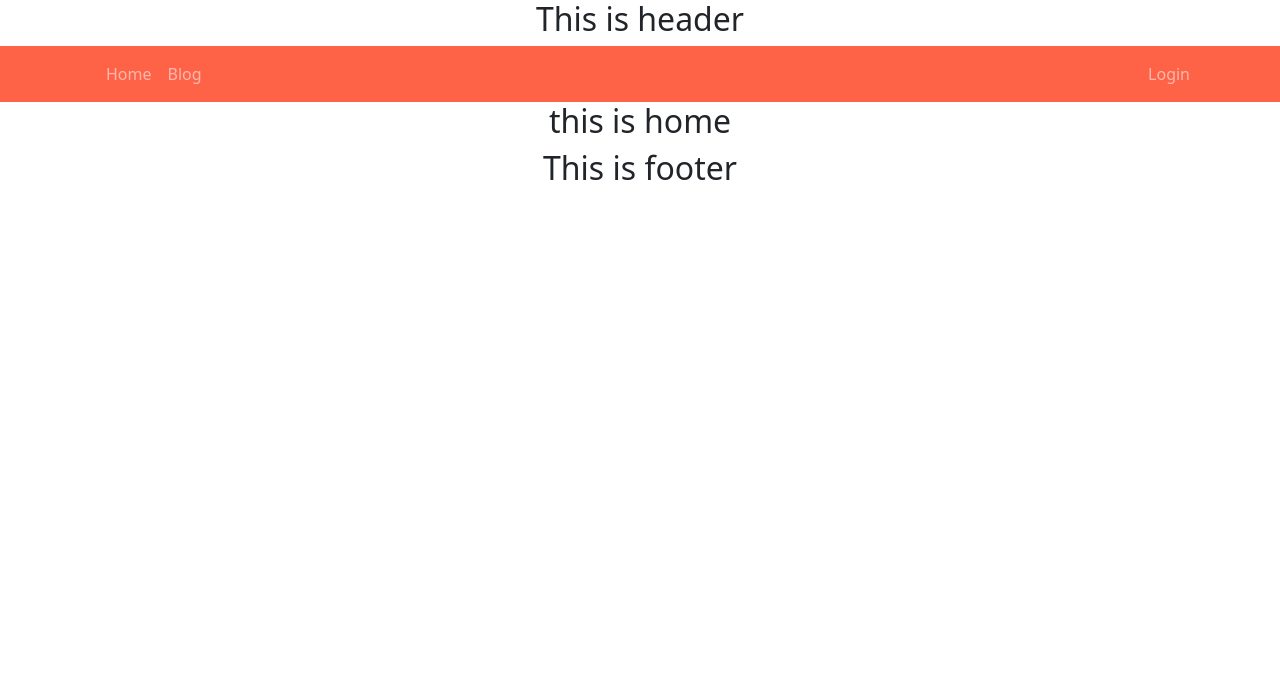
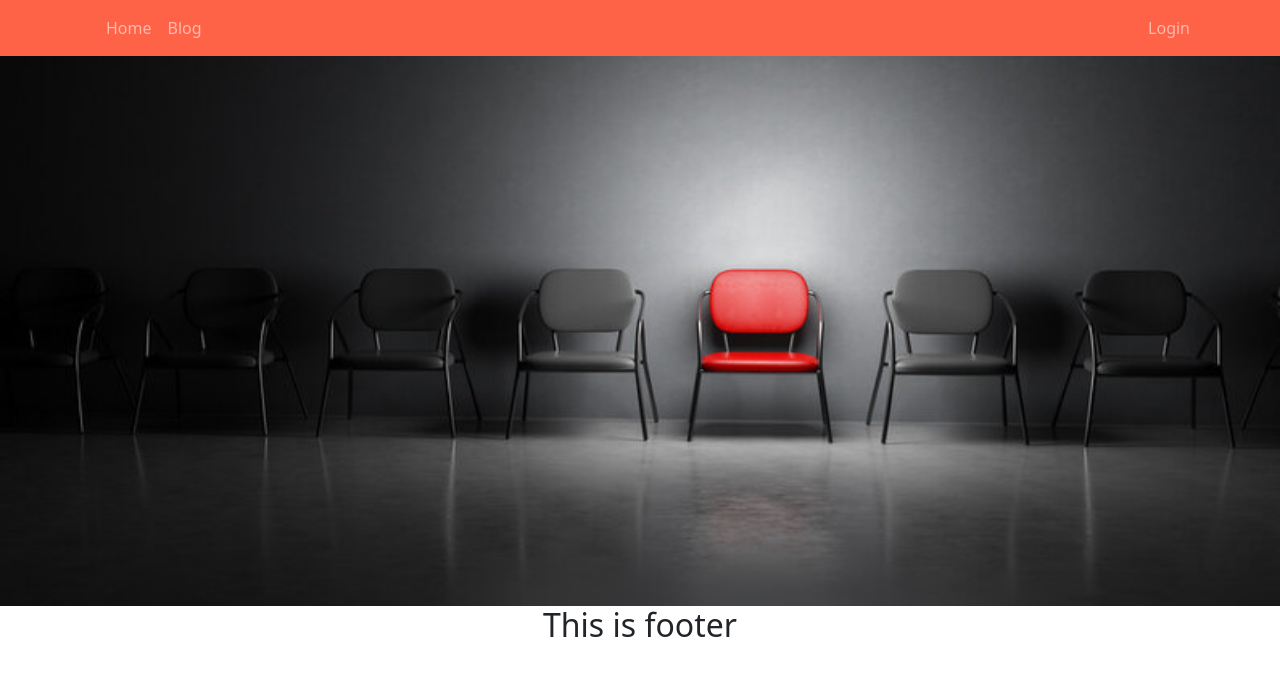
Before and after one commit to mousumiaktar/furniture-mart-client-side, a React (Create React App) app: page / in a window 1280 px wide. Shown: the top 676 px of the page. Built offline with nearby package versions, Linux system fonts and the light colour scheme.

Commit message:
bannaer added

```diff
--- /dev/null
+++ b/src/components/Banner/Banner.css
@@ -0,0 +1,4 @@
+.banner-area img{
+    width: 100%;
+    height: 550px;
+}
--- /dev/null
+++ b/src/components/Banner/Banner.js
@@ -0,0 +1,15 @@
+import React from 'react';
+import banner from '../../images/banner/banner-2.png';
+import './Banner.css';
+
+const Banner = () => {
+    return (
+        <div>
+            <div className='banner-area'>
+                <img className='img-fluid' src={banner} alt="" />
+            </div>
+        </div>
+    );
+};
+
+export default Banner;
--- a/src/components/Header/Header.js
+++ b/src/components/Header/Header.js
@@ -6,7 +6,6 @@ import './Header.css';
 const Header = () => {
     return (
         <div>
-            <h2>This is header</h2>
             <Navbar className='menu-bar' collapseOnSelect expand="lg" sticky='top' variant="dark">
                 <Container>
                     <Navbar.Brand as={Link} to="/">
--- a/src/components/Home/Home.js
+++ b/src/components/Home/Home.js
@@ -1,9 +1,10 @@
 import React from 'react';
+import Banner from '../Banner/Banner';
 
 const Home = () => {
     return (
         <div>
-            <h2>this is home</h2>
+            <Banner></Banner>
         </div>
     );
 };
```
